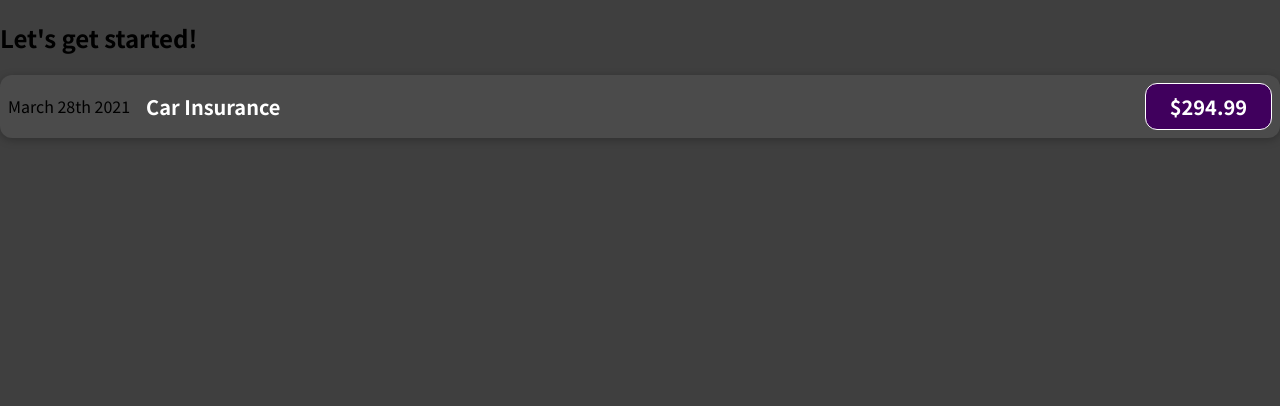
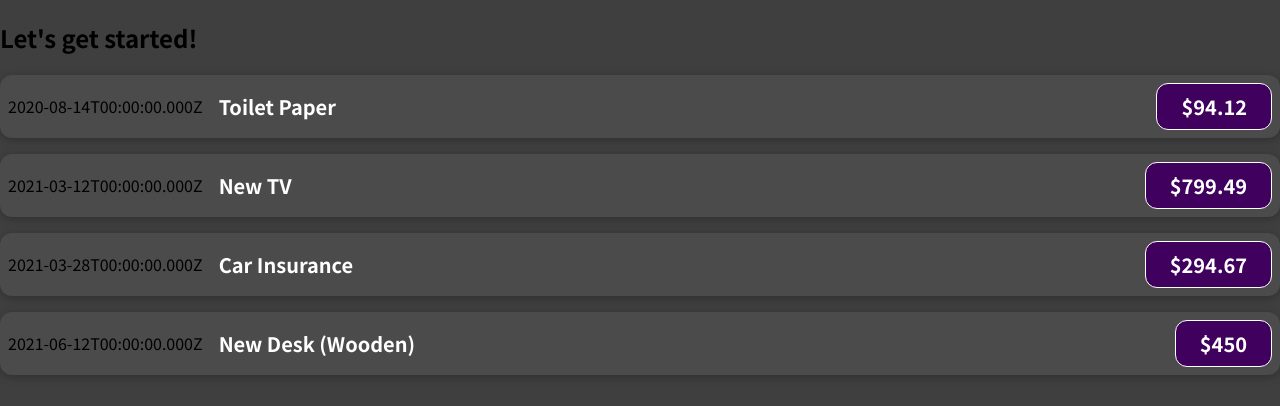
Before and after one commit to Edwardtoonela/react-expense-tracker, a JavaScript app: page / in a window 1280 px wide. Shown: the top 406 px of the page. Built offline with nearby package versions, Linux system fonts and the light colour scheme.

Commit message:
added basic ExpenseItem function w props

```diff
--- a/src/App.js
+++ b/src/App.js
@@ -1,10 +1,51 @@
 import ExpenseItem from './components/ExpenseItem';
 
 function App() {
+  const expenses = [
+    {
+      id: 'e1',
+      title: 'Toilet Paper',
+      amount: 94.12,
+      date: new Date(2020, 7, 14),
+    },
+    { id: 'e2', title: 'New TV', amount: 799.49, date: new Date(2021, 2, 12) },
+    {
+      id: 'e3',
+      title: 'Car Insurance',
+      amount: 294.67,
+      date: new Date(2021, 2, 28),
+    },
+    {
+      id: 'e4',
+      title: 'New Desk (Wooden)',
+      amount: 450,
+      date: new Date(2021, 5, 12),
+    },
+  ];
+
   return (
     <div>
       <h2>Let's get started!</h2>
-      <ExpenseItem></ExpenseItem>
+      <ExpenseItem
+        title={expenses[0].title}
+        amount={expenses[0].amount}
+        date={expenses[0].date}
+      ></ExpenseItem>
+      <ExpenseItem
+        title={expenses[1].title}
+        amount={expenses[1].amount}
+        date={expenses[1].date}
+      ></ExpenseItem>
+      <ExpenseItem
+        title={expenses[2].title}
+        amount={expenses[2].amount}
+        date={expenses[2].date}
+      ></ExpenseItem>
+      <ExpenseItem
+        title={expenses[3].title}
+        amount={expenses[3].amount}
+        date={expenses[3].date}
+      ></ExpenseItem>
     </div>
   );
 }
--- a/src/components/ExpenseItem.js
+++ b/src/components/ExpenseItem.js
@@ -1,13 +1,12 @@
 import './ExpenseItem.css';
 
-function ExpenseItem() {
-
+function ExpenseItem(props) {
   return (
     <div className="expense-item">
-      <div>March 28th 2021</div>
+      <div>{props.date.toISOString()}</div>
       <div className="expense-item__description">
-        <h2>Car Insurance</h2>
-        <div className="expense-item__price">$294.99</div>
+        <h2>{props.title}</h2>
+        <div className="expense-item__price">${props.amount}</div>
       </div>
     </div>
   );
```
Also changed, not shown: 1 other file (tests, documents, lock files or other folders).
